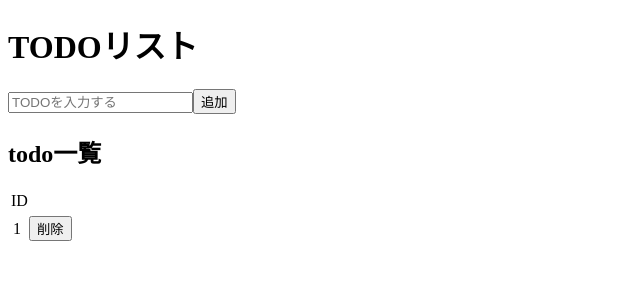
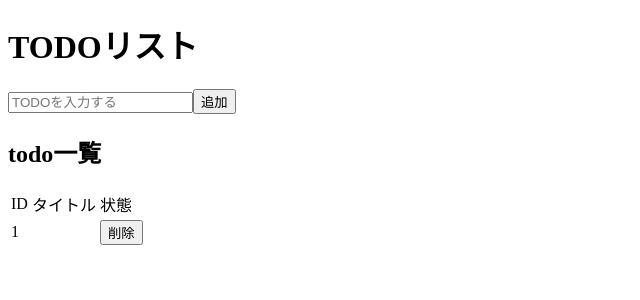
Before and after one commit to shinshinshin123/react-todo-list-app, a React (Create React App) app in the folder todo_list/: page / in a window 1280 px wide. Shown: the top 300 px of the page, without its empty margins (0-640 px from the left). Built offline with nearby package versions, Linux system fonts and the light colour scheme.

Commit message:
余計なdivタグ消すのとそのほか

```diff
--- a/todo_list/src/App.jsx
+++ b/todo_list/src/App.jsx
@@ -51,18 +51,18 @@ export const App = () => {
           <thead>
             <tr>
               <td>ID</td>
+              <td>タイトル</td>
+              <td>状態</td>
             </tr>
           </thead>
           <tbody id="todo-body">
             {addTodos.map((todo, index) => (
-              <div key={todo} className="todo-list">
                 <tr>
                   <td>{index+1}</td>
                   <td>{todo}</td>
                   {/* <td><button onClick={() => onClickSwitch(index)}>{todo.status}</button></td> */}
                   <td><button onClick={() => onClickDelete(index)}>削除</button></td>
-                </tr>
-              </div>
+               </tr>
             ))}
           </tbody>
         </table>
```
